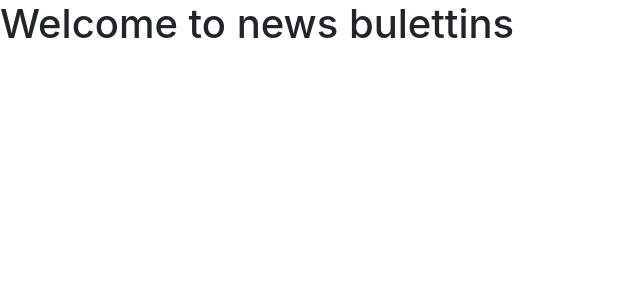
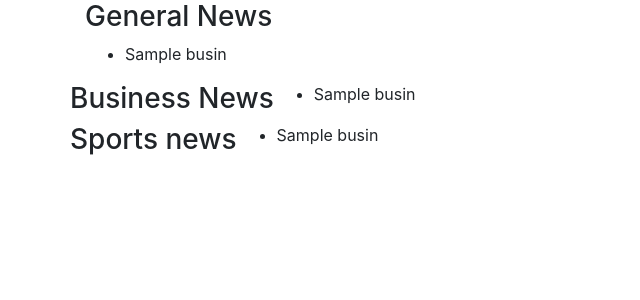
Before and after one commit to Owiti-Charles/News_Bulletins, a Flask app: template app/templates/sources.html in a window 1280 px wide. Shown: the part 56-356 px from the top of the page, without its empty margins (0-640 px from the left). Run offline with Flask 2, Linux system fonts and the light colour scheme; the template is opened without the code that fills it: most values are stand-ins (such as "Sample title", 1, 10 or a date in 2020); some libraries are stand-ins or nearby versions.

Commit message:
Display the reponse of an API call to source.html

```diff
--- a/app/config.py
+++ b/app/config.py
@@ -4,4 +4,4 @@ load_dotenv()
 
 class Config:
     API_KEY=os.environ.get("API_KEY")
-    NEWS_API_BASE_URL='https://newsapi.org/v2/sources?category={}s&apiKey={}'
+    NEWS_API_BASE_URL='https://newsapi.org/v2/sources?&category={}&apiKey={}'
--- a/app/templates/sources.html
+++ b/app/templates/sources.html
@@ -1,4 +1,31 @@
 {% extends 'base.html'%}
+<!-- {% import 'news_macros.html' as macro%} -->
 {% block content %}
-<h1>Welcome to news bulettins</h1>
+<div class="container">
+
+    <h3>General News</h3>
+        <ul>
+           {% for busin in general %}
+               <li>{{ busin.name}}</li>
+           {% endfor %}
+        </ul>
+
+    <div class="row">
+        <h3 class="text-center"> Business News</h3>
+        <ul>
+            {% for busin in business %}
+                <li>{{ busin.name}}</li>
+            {% endfor %}
+        </ul>
+    </div>
+    <div class="row">
+        <h3 class="text-center"> Sports news </h3>
+        <ul>
+            {% for busin in sports %}
+                <li>{{ busin.name}}</li>
+            {% endfor %}
+        </ul>
+    </div>
+</div>
+
 {% endblock %}
--- a/app/views.py
+++ b/app/views.py
@@ -7,7 +7,7 @@ def HomePage():
     """
     Views thats renders the home page
     """
-    general_news = get_sources("general")
+    general_news = get_sources('general')
     business_news = get_sources("business")
     sports_news = get_sources("sports")
-    return render_template('sources.html',general_news = general_news,business_news=business_news,sports_news=sports_news )
+    return render_template('sources.html',general=general_news,business=business_news,sports=sports_news )
```
Also changed, not shown: app/news_requests.py (+16 -14 lines).
